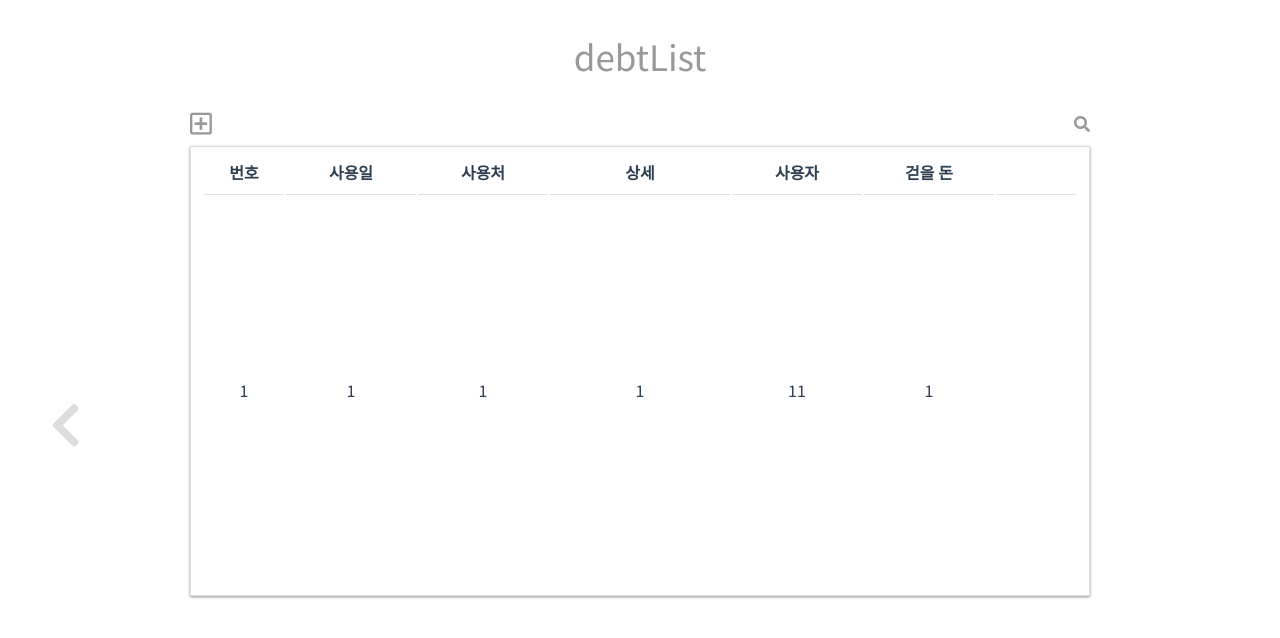
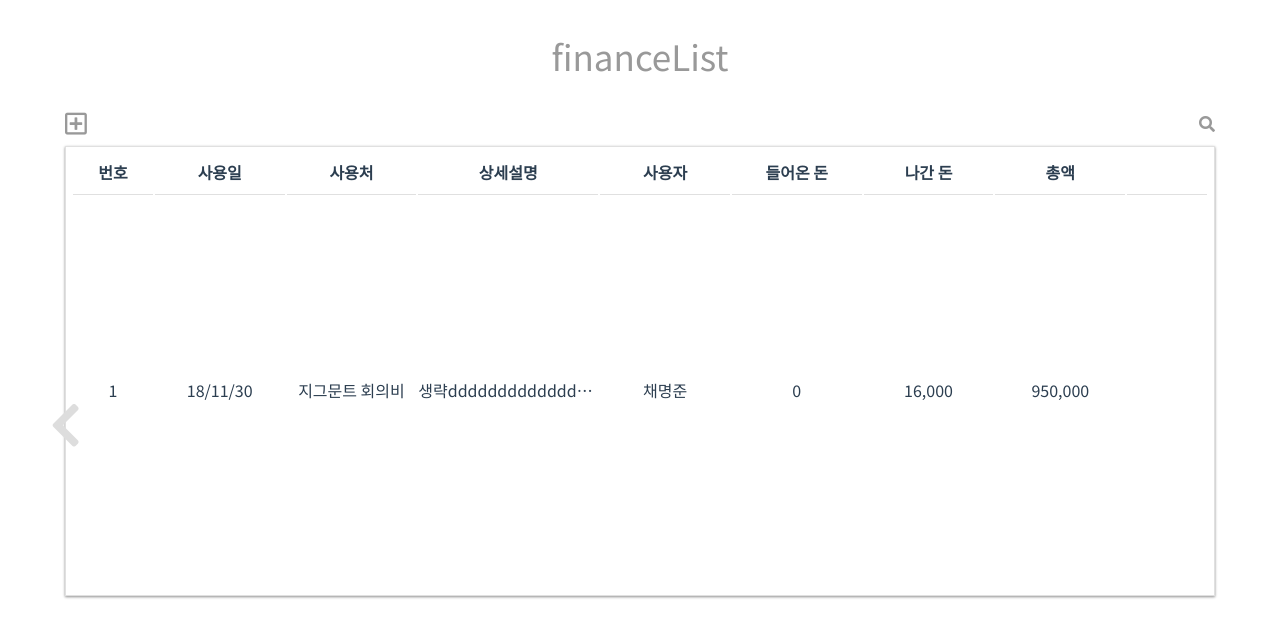
Before and after one commit to Dcom-KHU/Sigmund_finance, a Vue app in the folder frontend/: page /#/financeList in a window 1280 px wide. Before the commit this address led to /#/debtList. Shown: the top 638 px of the page. Built offline with nearby package versions, Linux system fonts and the light colour scheme.

Commit message:
Add function, can view ellipsis text

```diff
--- /dev/null
+++ b/frontend/src/components/commons/function.js
@@ -0,0 +1,16 @@
+function isEllipsisActive(element){
+    return element.offsetWidth < element.scrollWidth;
+}
+
+function viewEllipsis(){
+    console.log('viewEllipsis');
+    Array.from(document.querySelectorAll('.ellipsis'))
+    .forEach(element => {
+        console.log(element);
+        if (isEllipsisActive(element)) {
+            element.title = element.innerText;
+        }
+    });
+}
+
+export { viewEllipsis }
--- a/frontend/src/components/list/debtList.vue
+++ b/frontend/src/components/list/debtList.vue
@@ -36,7 +36,7 @@
                             <td v-else>{{list.usage}}</td>
 
                             <td v-if="toolState.state.modify && list.sid === toolState.id"><input v-model=modifyForm.detail v-on:keyup.enter="clickTools($event, list)"></td>
-                            <td v-else>{{list.detail}}</td>
+                            <td class="ellipsis" v-else>{{list.detail}}</td>
 
                             <td v-if="toolState.state.modify && list.sid === toolState.id"><input v-model=modifyForm.user v-on:keyup.enter="clickTools($event, list)"></td>
                             <td v-else>{{list.user}}</td>
@@ -60,10 +60,17 @@
 <script>
 import Vue from 'vue';
 import navigator from "../commons/navigator";
+import { viewEllipsis } from "../commons/function.js"
 
 export default {
     components:{
         navigator
+    },
+    mounted(){
+        viewEllipsis();
+    },
+    updated(){
+        viewEllipsis();
     },
     data(){
         return{
--- a/frontend/src/components/list/financeList.vue
+++ b/frontend/src/components/list/financeList.vue
@@ -38,7 +38,7 @@
                             <td v-else>{{list.usage}}</td>
 
                             <td v-if="toolState.state.modify && list.sid === toolState.id"><input v-model=modifyForm.detail v-on:keyup.enter="clickTools($event, list)"></td>
-                            <td v-else>{{list.detail}}</td>
+                            <td class="ellipsis" v-else>{{list.detail}}</td>
 
                             <td v-if="toolState.state.modify && list.sid === toolState.id"><input v-model=modifyForm.user v-on:keyup.enter="clickTools($event, list)"></td>
                             <td v-else>{{list.user}}</td>
@@ -68,15 +68,22 @@
 <script>
 import Vue from 'vue';
 import navigator from "../commons/navigator";
+import { viewEllipsis } from "../commons/function.js"
 
 export default {
     components:{
         navigator
     },
+    mounted(){
+        viewEllipsis();
+    },
+    updated(){
+        viewEllipsis();
+    },
     data(){
         return{
             financeLists:[
-               {sid:1, date:"18/11/30", usage:"지그문트 회의비", detail:"생략", user:"채명준", income:"0", outcome:"16,000", total:"950,000"}
+               {sid:1, date:"18/11/30", usage:"지그문트 회의비", detail:"생략ddddddddddddddddddddddddddddddddddddddd", user:"채명준", income:"0", outcome:"16,000", total:"950,000"}
             ],
             clickedElement: null,
             toolState:{
```
